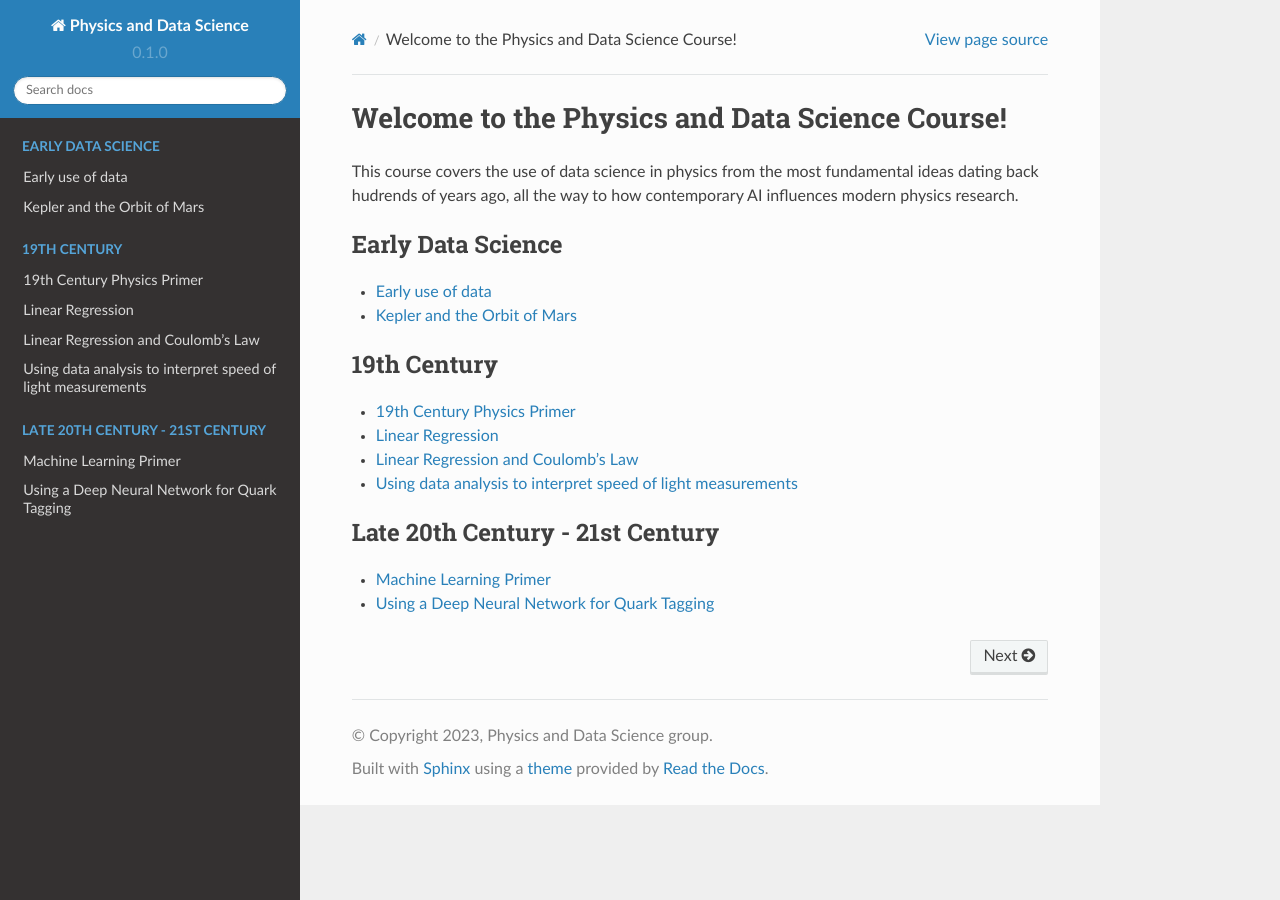
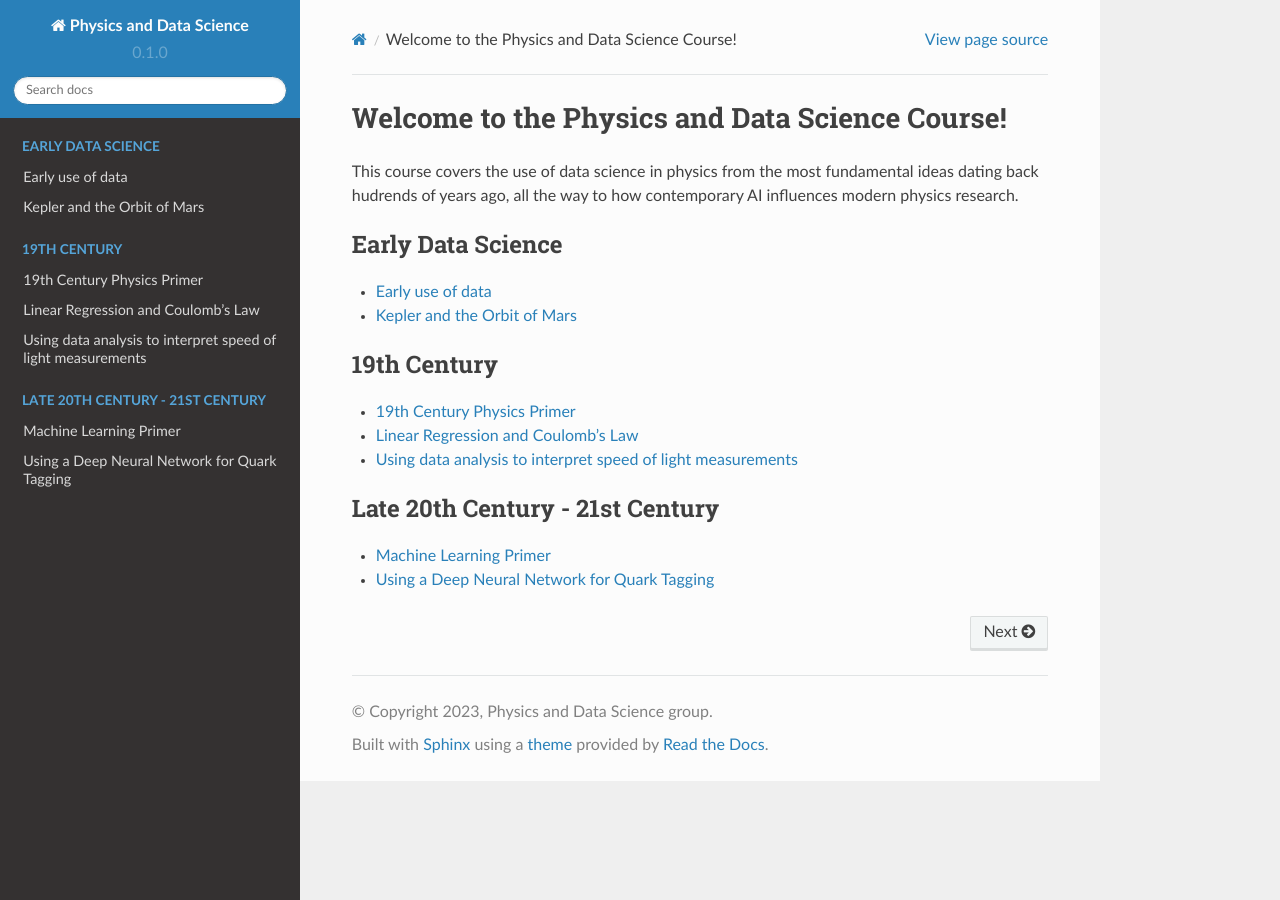
Before and after one commit to PhysData/course, a Sphinx documentation site: the page built from docs/index.rst, in a window 1280 px wide. Built offline with Sphinx 7.4.7 and the Read the Docs theme 2.0.0, drawn with Linux system fonts in a browser that asks for light colours; pages that are not in the unit, such as notebooks, are missing from menus.

```diff
--- a/docs/index.rst
+++ b/docs/index.rst
@@ -20,7 +20,6 @@ This course covers the use of data science in physics from the most fundamental
    :caption: 19th Century
 
    mid
-   linreg
    notebooks/elmag
    notebooks/light
 
--- a/docs/linreg.rst
+++ /dev/null
@@ -1,4 +0,0 @@
-Linear Regression
-=================================
-
-This section covers linear regression.
```
Also changed, not shown: docs/notebooks/elmag.ipynb.
